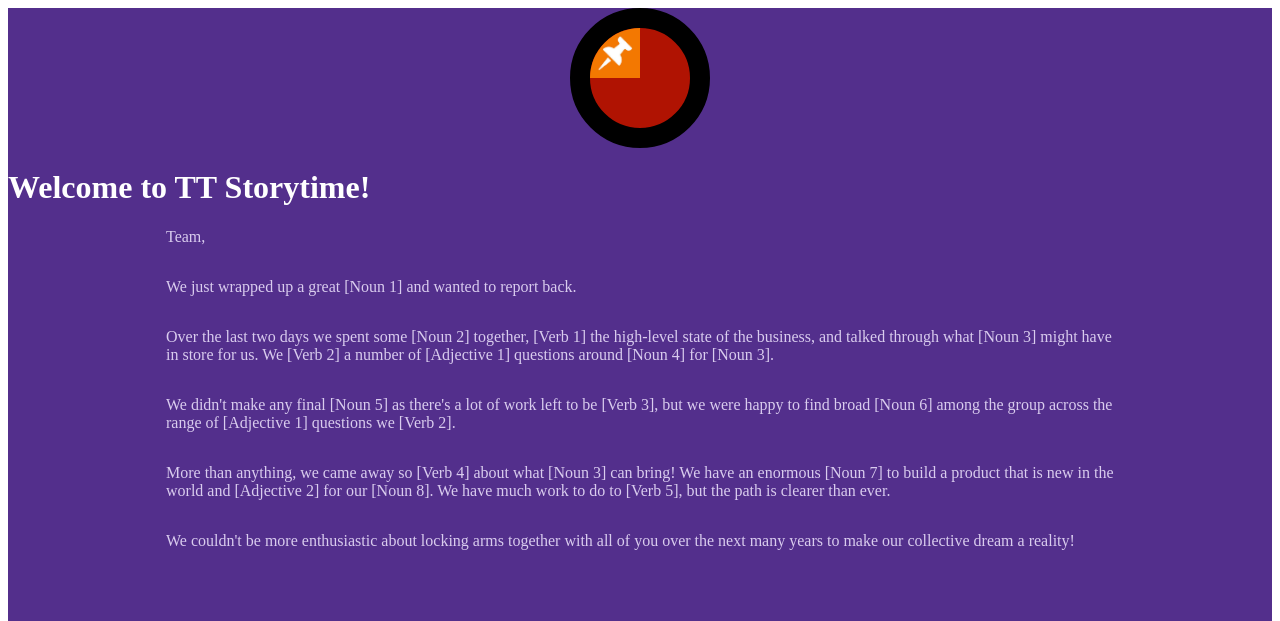
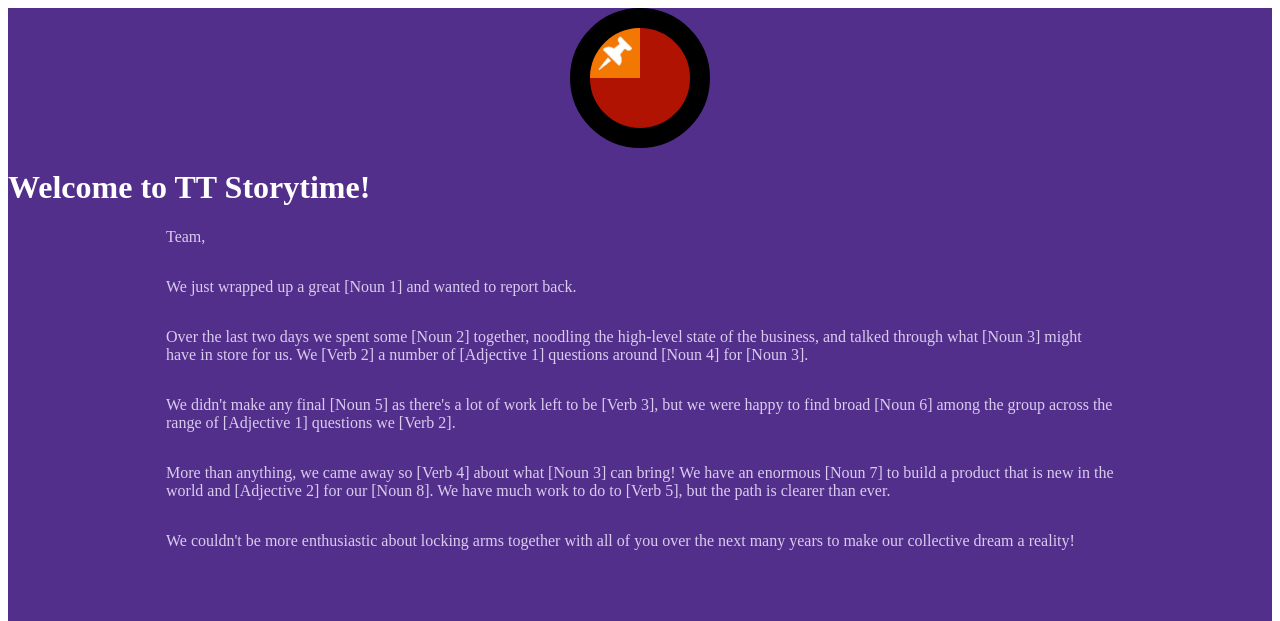
Before and after one commit to dima42/tt-git-workshop, a Django app: template hello/templates/index.html in a window 1280 px wide. Shown: the top 621 px of the page. Run offline with Django 3.2, Linux system fonts and the light colour scheme; the template is opened without the code that fills it, so the values that code supplies are empty.

Commit message:
Added Verb 1 to TT Storytime - PS

```diff
--- a/hello/templates/index.html
+++ b/hello/templates/index.html
@@ -19,7 +19,7 @@
     </p>
     <p>
       Over the last two days we spent some [Noun 2] together,
-      [Verb 1] the high-level state of the business, and talked
+      noodling the high-level state of the business, and talked
       through what [Noun 3] might have in store for us.
       We [Verb 2] a number of
       [Adjective 1] questions around
```
